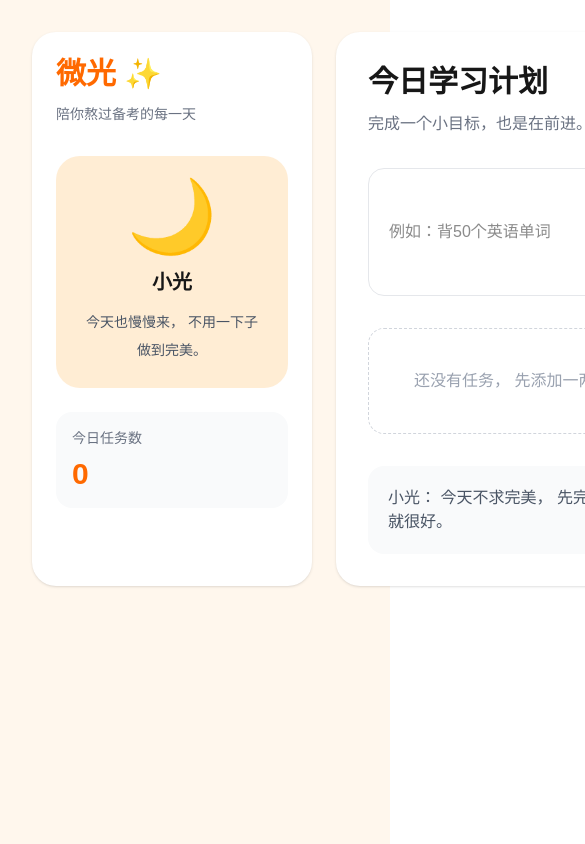
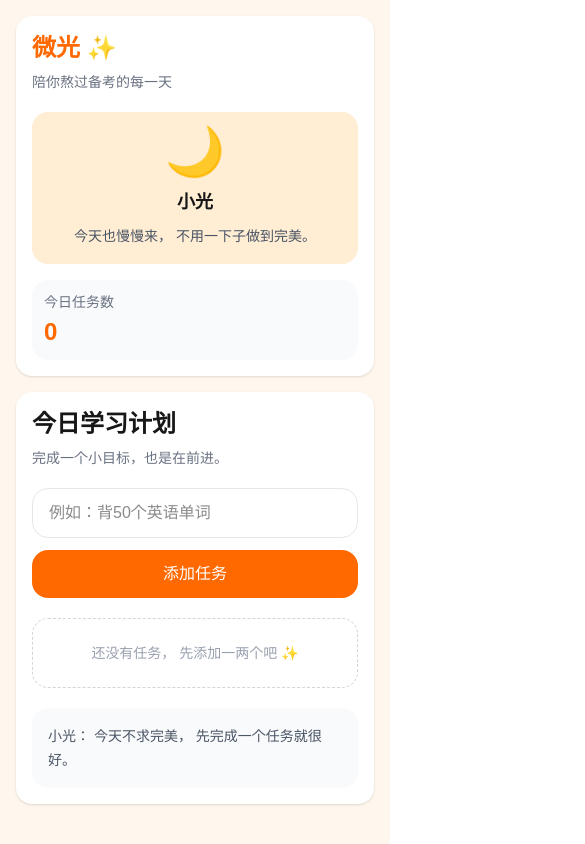
Before and after one commit to fc1213897-beep/weiguang-app, a Next.js app: page / in a window 390 px wide. Shown: the top 844 px of the page, 585 px wide, since content can reach past the window. Built offline with nearby package versions, Linux system fonts and the light colour scheme.

Commit message:
自适应手机端

```diff
--- a/app/page.tsx
+++ b/app/page.tsx
@@ -4,11 +4,11 @@ import { useState } from "react";
 import TaskCard from "@/components/TaskCard";
 
 export default function Home() {
- const [task, setTask] = useState("");
+  const [task, setTask] = useState("");
 
-const [tasks, setTasks] = useState<
-  { text: string; done: boolean }[]
->([]);
+  const [tasks, setTasks] = useState<
+    { text: string; done: boolean }[]
+  >([]);
 
   function addTask() {
     const value = task.trim();
@@ -33,64 +33,59 @@ const [tasks, setTasks] = useState<
   }
 
   return (
-    <main className="min-h-screen bg-[#FFF7ED] p-8">
-      <div className="mx-auto grid max-w-6xl grid-cols-[280px_1fr] gap-6">
-
+    <main className="min-h-screen bg-[#FFF7ED] p-4 sm:p-6 lg:p-8">
+      <div className="mx-auto grid max-w-6xl grid-cols-1 gap-4 lg:grid-cols-[280px_1fr] lg:gap-6">
         {/* 左侧区域 */}
-        <aside className="rounded-3xl bg-white p-6 shadow-sm">
-          <h1 className="text-3xl font-bold text-orange-500">
+        <aside className="rounded-2xl bg-white p-4 shadow-sm sm:rounded-3xl sm:p-6">
+          <h1 className="text-2xl font-bold text-orange-500 sm:text-3xl">
             微光 ✨
           </h1>
 
-          <p className="mt-3 text-sm text-gray-500">
+          <p className="mt-2 text-sm text-gray-500 sm:mt-3">
             陪你熬过备考的每一天
           </p>
 
-          <div className="mt-8 rounded-3xl bg-orange-100 p-6 text-center">
-            <div className="text-7xl">🌙</div>
+          <div className="mt-5 rounded-2xl bg-orange-100 p-4 text-center sm:mt-8 sm:rounded-3xl sm:p-6">
+            <div className="text-5xl sm:text-7xl">🌙</div>
 
-            <p className="mt-4 text-xl font-semibold">
+            <p className="mt-3 text-lg font-semibold sm:mt-4 sm:text-xl">
               小光
             </p>
 
-            <p className="mt-3 text-sm leading-7 text-gray-600">
+            <p className="mt-2 text-sm leading-6 text-gray-600 sm:mt-3 sm:leading-7">
               今天也慢慢来，
               不用一下子做到完美。
             </p>
           </div>
 
-          <div className="mt-6 rounded-2xl bg-gray-50 p-4">
-            <p className="text-sm text-gray-500">
-              今日任务数
-            </p>
+          <div className="mt-4 rounded-2xl bg-gray-50 p-3 sm:mt-6 sm:p-4">
+            <p className="text-sm text-gray-500">今日任务数</p>
 
-            <p className="mt-2 text-3xl font-bold text-orange-500">
+            <p className="mt-1 text-2xl font-bold text-orange-500 sm:mt-2 sm:text-3xl">
               {tasks.length}
             </p>
           </div>
         </aside>
 
         {/* 右侧区域 */}
-        <section className="rounded-3xl bg-white p-8 shadow-sm">
-          <h2 className="text-3xl font-bold">
-            今日学习计划
-          </h2>
+        <section className="rounded-2xl bg-white p-4 shadow-sm sm:rounded-3xl sm:p-6 lg:p-8">
+          <h2 className="text-2xl font-bold sm:text-3xl">今日学习计划</h2>
 
-          <p className="mt-3 text-gray-500">
+          <p className="mt-2 text-sm text-gray-500 sm:mt-3 sm:text-base">
             完成一个小目标，也是在前进。
           </p>
 
           {/* 输入区域 */}
-          <div className="mt-8 flex gap-4">
+          <div className="mt-5 flex flex-col gap-3 sm:mt-8 sm:flex-row sm:gap-4">
             <input
-              className="flex-1 rounded-2xl border border-gray-200 px-5 py-4 outline-none focus:border-orange-400"
+              className="w-full flex-1 rounded-2xl border border-gray-200 px-4 py-3 text-base outline-none focus:border-orange-400 sm:px-5 sm:py-4"
               placeholder="例如：背50个英语单词"
               value={task}
               onChange={(e) => setTask(e.target.value)}
             />
 
             <button
-              className="rounded-2xl bg-orange-500 px-6 py-4 text-white transition hover:bg-orange-600"
+              className="w-full shrink-0 rounded-2xl bg-orange-500 px-6 py-3 text-white transition hover:bg-orange-600 sm:w-auto sm:py-4"
               onClick={addTask}
             >
               添加任务
@@ -98,9 +93,9 @@ const [tasks, setTasks] = useState<
           </div>
 
           {/* 任务列表 */}
-          <div className="mt-8 space-y-4">
+          <div className="mt-5 space-y-3 sm:mt-8 sm:space-y-4">
             {tasks.length === 0 ? (
-              <div className="rounded-2xl border border-dashed border-gray-300 p-10 text-center text-gray-400">
+              <div className="rounded-2xl border border-dashed border-gray-300 p-6 text-center text-sm text-gray-400 sm:p-10 sm:text-base">
                 还没有任务，
                 先添加一两个吧 ✨
               </div>
@@ -116,7 +111,7 @@ const [tasks, setTasks] = useState<
             )}
           </div>
           {/* 底部陪伴语 */}
-          <div className="mt-8 rounded-2xl bg-gray-50 p-5 text-gray-600">
+          <div className="mt-5 rounded-2xl bg-gray-50 p-4 text-sm leading-6 text-gray-600 sm:mt-8 sm:p-5 sm:text-base sm:leading-normal">
             小光：
             今天不求完美，
             先完成一个任务就很好。
--- a/components/TaskCard.tsx
+++ b/components/TaskCard.tsx
@@ -92,10 +92,10 @@ export default function TaskCard({
 
       <div
         className={[
-          "group relative flex items-center justify-between gap-4 overflow-hidden rounded-3xl border p-5",
+          "group relative flex flex-col gap-3 overflow-hidden rounded-2xl border p-4 sm:flex-row sm:items-center sm:justify-between sm:gap-4 sm:rounded-3xl sm:p-5",
           "transition-all duration-300 ease-out",
-          "hover:-translate-y-0.5 hover:shadow-[0_10px_28px_-12px_rgba(251,191,136,0.55)]",
-          "hover:border-amber-200/90",
+          "sm:hover:-translate-y-0.5 sm:hover:shadow-[0_10px_28px_-12px_rgba(251,191,136,0.55)]",
+          "sm:hover:border-amber-200/90",
           done
             ? "border-emerald-100/90 bg-gradient-to-br from-emerald-50/80 via-white to-amber-50/40"
             : "border-orange-100/80 bg-gradient-to-br from-orange-50/90 via-[#FFFBF5] to-amber-50/50",
@@ -111,7 +111,7 @@ export default function TaskCard({
           <div className="absolute -bottom-4 -left-4 h-20 w-20 rounded-full bg-orange-200/20 blur-xl" />
         </div>
 
-        <div className="relative flex min-w-0 flex-1 items-center gap-3">
+        <div className="relative flex w-full min-w-0 flex-1 items-start gap-2.5 sm:items-center sm:gap-3">
           <span
             className={[
               "shrink-0 text-xl transition-transform duration-300 group-hover:scale-110",
@@ -126,7 +126,7 @@ export default function TaskCard({
           <span className="relative min-w-0">
             <span
               className={[
-                "block truncate text-lg leading-relaxed transition-colors duration-300",
+                "block break-words text-base leading-relaxed transition-colors duration-300 sm:truncate sm:text-lg",
                 done
                   ? "font-normal text-stone-400"
                   : "font-medium text-stone-700 group-hover:text-stone-800",
@@ -151,8 +151,8 @@ export default function TaskCard({
           onClick={onToggle}
           disabled={!onToggle}
           className={[
-            "relative shrink-0 rounded-full px-3.5 py-1.5 text-sm transition-all duration-300",
-            "group-hover:scale-105",
+            "relative shrink-0 self-end rounded-full px-3.5 py-1.5 text-sm transition-all duration-300 sm:self-auto",
+            "sm:group-hover:scale-105",
             "cursor-pointer disabled:cursor-default",
             "focus-visible:outline-none focus-visible:ring-2 focus-visible:ring-amber-300/80",
             done
```
